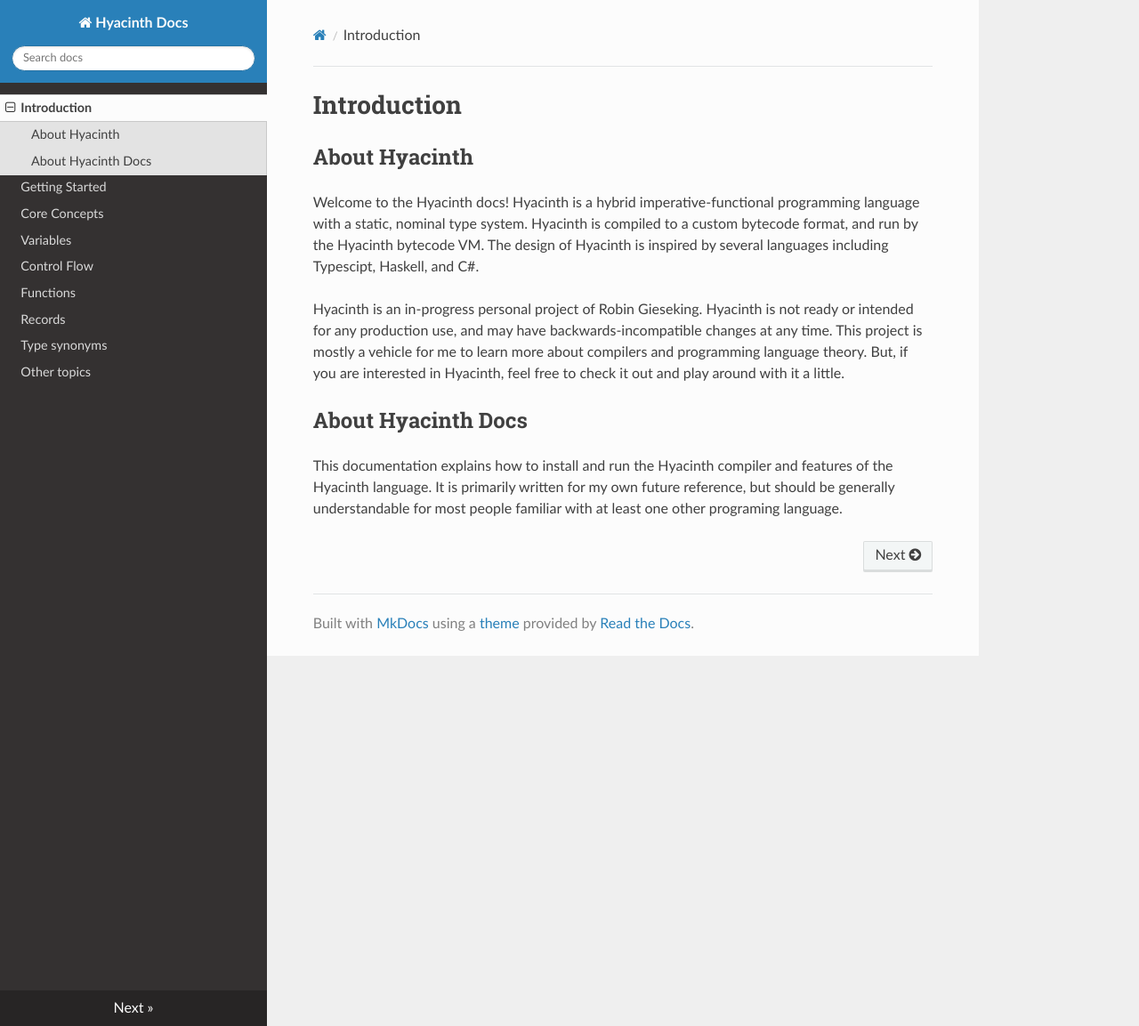
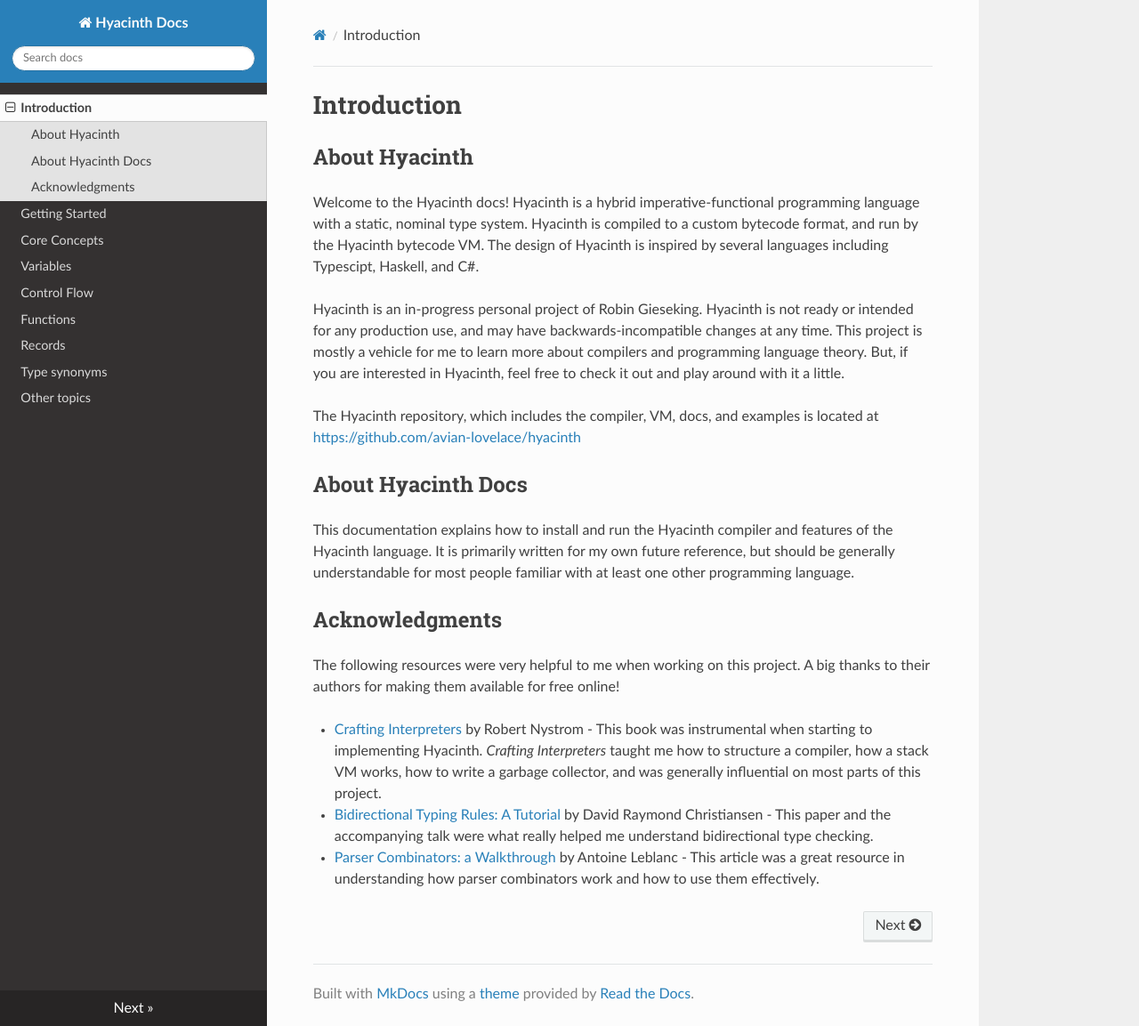
Before and after one commit to avian-lovelace/hyacinth, an MkDocs documentation site: the page built from docs/docs/index.md, in a window 1280 px wide and 1153 px high. Shown: the whole window at 89% size. Built offline with MkDocs 1.6.1, drawn with Linux system fonts in a browser that asks for light colours; nearby versions of some CDN libraries.

Commit message:
Update readme and docs  - Updated readme with more information about Hyacinth and a link to the docs  - Added acknowledgments and a repo link to the docs  - Fixed misspelled words in the docs

```diff
--- a/docs/docs/index.md
+++ b/docs/docs/index.md
@@ -6,6 +6,16 @@ Welcome to the Hyacinth docs! Hyacinth is a hybrid imperative-functional program
 
 Hyacinth is an in-progress personal project of Robin Gieseking. Hyacinth is not ready or intended for any production use, and may have backwards-incompatible changes at any time. This project is mostly a vehicle for me to learn more about compilers and programming language theory. But, if you are interested in Hyacinth, feel free to check it out and play around with it a little.
 
+The Hyacinth repository, which includes the compiler, VM, docs, and examples is located at [https://github.com/avian-lovelace/hyacinth](https://github.com/avian-lovelace/hyacinth)
+
 ## About Hyacinth Docs
 
-This documentation explains how to install and run the Hyacinth compiler and features of the Hyacinth language. It is primarily written for my own future reference, but should be generally understandable for most people familiar with at least one other programing language.
+This documentation explains how to install and run the Hyacinth compiler and features of the Hyacinth language. It is primarily written for my own future reference, but should be generally understandable for most people familiar with at least one other programming language.
+
+## Acknowledgments
+
+The following resources were very helpful to me when working on this project. A big thanks to their authors for making them available for free online!
+
+ - [Crafting Interpreters](https://craftinginterpreters.com/) by Robert Nystrom - This book was instrumental when starting to implementing Hyacinth. *Crafting Interpreters* taught me how to structure a compiler, how a stack VM works, how to write a garbage collector, and was generally influential on most parts of this project.
+ - [Bidirectional Typing Rules: A Tutorial](https://davidchristiansen.dk/tutorials/bidirectional.pdf) by David Raymond Christiansen - This paper and the accompanying talk were what really helped me understand bidirectional type checking.
+ - [Parser Combinators: a Walkthrough](https://hasura.io/blog/parser-combinators-walkthrough) by Antoine Leblanc - This article was a great resource in understanding how parser combinators work and how to use them effectively.
```
Also changed, not shown: docs/docs/control_flow.md (+1 -1 lines), docs/docs/functions.md (+1 -1 lines), docs/docs/getting_started.md (+2 -2 lines), docs/docs/misc.md (+4 -4 lines), docs/docs/records.md (+2 -2 lines), README.md.
